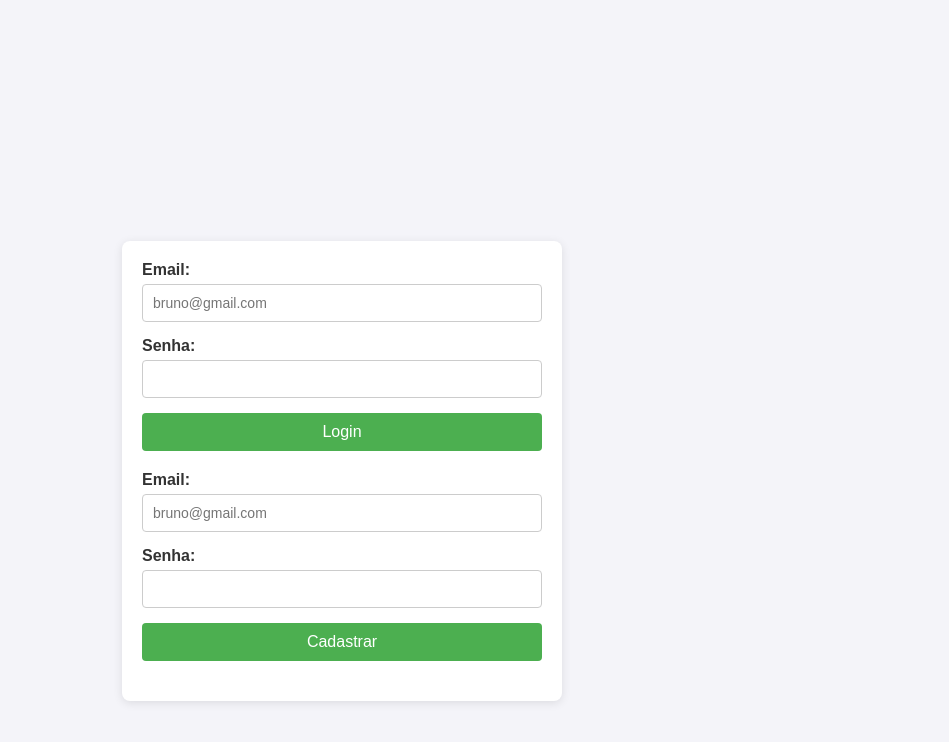
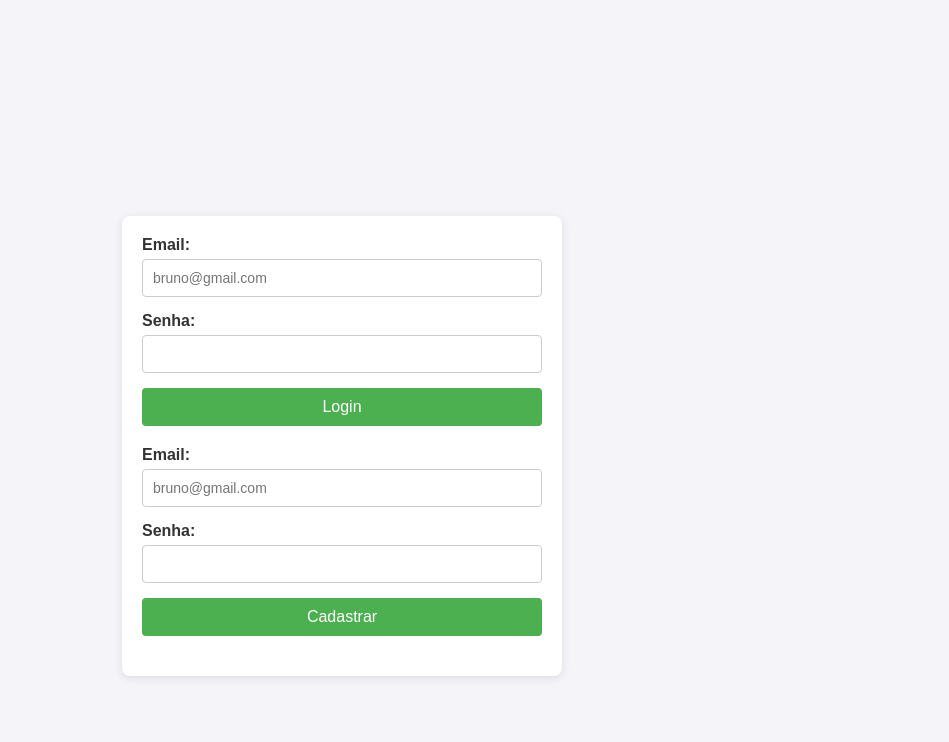
Before and after one commit to BrunoTg7/site-pra-vendas-basico, a plain HTML site: page to_do_list/index.html in a window 1280 px wide. Shown: the part 108-850 px from the top of the page, without its empty margins (298-1247 px from the left). Drawn offline with Linux system fonts and the light colour scheme.

Commit message:
Update style.css

```diff
--- a/to_do_list/style.css
+++ b/to_do_list/style.css
@@ -18,7 +18,7 @@ main {
 
 /* Container principal */
 .container {
-  margin-top: -2%;
+  margin-top: -6%;
   width: 100%;
   max-width: 400px;
   background-color: #ffffff;
```
